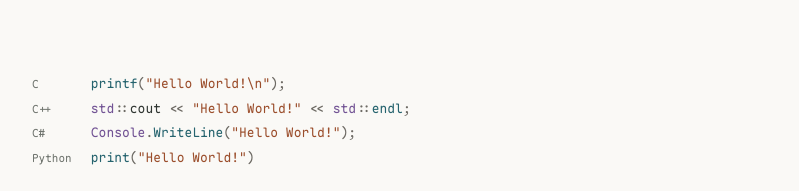
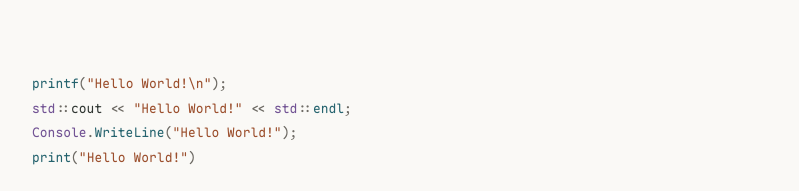
Before and after one commit to pureSaviour/pureSaviour.github.io, a plain HTML site: page index.html in a window 1280 px wide. Shown: the part 119-310 px from the top of the page, without its empty margins (240-1039 px from the left). Drawn offline with Linux system fonts and the light colour scheme.

Commit message:
Remove language labels from greeting code

```diff
--- a/index.html
+++ b/index.html
@@ -31,11 +31,11 @@
 
       <main id="main">
         <section class="intro" id="about" aria-labelledby="intro-title">
-          <div class="hello-code" aria-label="Hello World in four languages" lang="en">
-            <div class="hello-row"><span class="hello-language">C</span><code><span class="code-function">printf</span><span class="code-punctuation">(</span><span class="code-string">"Hello World!\n"</span><span class="code-punctuation">);</span></code></div>
-            <div class="hello-row"><span class="hello-language">C++</span><code><span class="code-namespace">std</span><span class="code-operator">::</span><span class="code-variable">cout</span> <span class="code-operator">&lt;&lt;</span> <span class="code-string">"Hello World!"</span> <span class="code-operator">&lt;&lt;</span> <span class="code-namespace">std</span><span class="code-operator">::</span><span class="code-function">endl</span><span class="code-punctuation">;</span></code></div>
-            <div class="hello-row"><span class="hello-language">C#</span><code><span class="code-type">Console</span><span class="code-operator">.</span><span class="code-function">WriteLine</span><span class="code-punctuation">(</span><span class="code-string">"Hello World!"</span><span class="code-punctuation">);</span></code></div>
-            <div class="hello-row"><span class="hello-language">Python</span><code><span class="code-function">print</span><span class="code-punctuation">(</span><span class="code-string">"Hello World!"</span><span class="code-punctuation">)</span></code></div>
+          <div class="hello-code" aria-label="Hello World" lang="en">
+            <div class="hello-row"><code><span class="code-function">printf</span><span class="code-punctuation">(</span><span class="code-string">"Hello World!\n"</span><span class="code-punctuation">);</span></code></div>
+            <div class="hello-row"><code><span class="code-namespace">std</span><span class="code-operator">::</span><span class="code-variable">cout</span> <span class="code-operator">&lt;&lt;</span> <span class="code-string">"Hello World!"</span> <span class="code-operator">&lt;&lt;</span> <span class="code-namespace">std</span><span class="code-operator">::</span><span class="code-function">endl</span><span class="code-punctuation">;</span></code></div>
+            <div class="hello-row"><code><span class="code-type">Console</span><span class="code-operator">.</span><span class="code-function">WriteLine</span><span class="code-punctuation">(</span><span class="code-string">"Hello World!"</span><span class="code-punctuation">);</span></code></div>
+            <div class="hello-row"><code><span class="code-function">print</span><span class="code-punctuation">(</span><span class="code-string">"Hello World!"</span><span class="code-punctuation">)</span></code></div>
           </div>
           <h1 id="intro-title">Knight<span class="accent" aria-hidden="true">.</span></h1>
           <!-- 在这里修改个人简介。项目、笔记有真实内容后，再添加对应栏目。 -->
--- a/style.css
+++ b/style.css
@@ -129,8 +129,7 @@ main { padding-block: 75px 88px; }
 }
 
 .hello-code { margin-bottom: 28px; font-size: 13px; line-height: 1.9; }
-.hello-row { display: grid; grid-template-columns: 6ch minmax(0, 1fr); gap: 12px; align-items: baseline; }
-.hello-language { color: var(--muted); font-size: 11px; }
+.hello-row { display: block; }
 .hello-row code { min-width: 0; font: inherit; white-space: pre-wrap; overflow-wrap: anywhere; }
 .code-function { color: #25636e; }
 .code-namespace, .code-type { color: #725394; }
```
Also changed, not shown: 1 other file.
